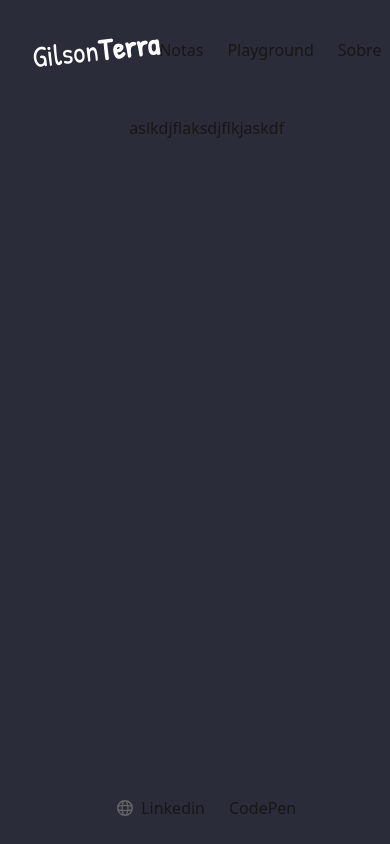
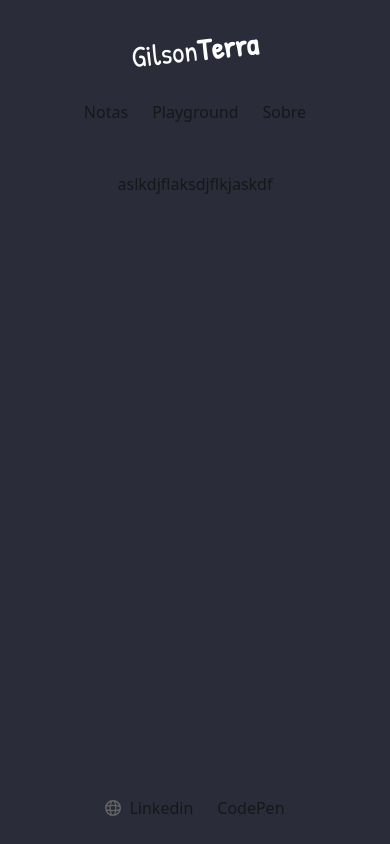
Before and after one commit to gilsonterra/gilsonterra.github.io, a Next.js app: page / in a window 390 px wide. Built offline with nearby package versions, Linux system fonts and the light colour scheme; a web font is replaced by a local one.

Commit message:
chore: ajuste lint

```diff
--- a/src/app/components/Header/Header.tsx
+++ b/src/app/components/Header/Header.tsx
@@ -3,7 +3,7 @@ import Title from "../Title/Title";
 
 const Header: React.FC = () => {
   return (
-    <header className="flex justify-between items-center">
+    <header className="flex flex-col gap-8 sm:flex-row md:gap-4 justify-between items-center flex-wrap">
       <Title />
       <Menu />
     </header>
--- a/src/app/components/Title/Title.tsx
+++ b/src/app/components/Title/Title.tsx
@@ -3,7 +3,7 @@ import Link from "next/link";
 const Title: React.FC = () => {
   return (
     <Link
-      className="text-3xl text-white font-patrick-hand -rotate-6 hover:rotate-0 transition-transform duration-700 ease-in-out"
+      className="text-3xl  text-white font-patrick-hand -rotate-6 hover:rotate-0 transition-transform duration-700 ease-in-out"
       href="/"
     >
       <div className="flex">
--- a/tailwind.config.ts
+++ b/tailwind.config.ts
@@ -8,16 +8,19 @@ export default {
   ],
   theme: {
     extend: {
+      fontSize: {
+        fluid: "calc(1vw + 1rem)",
+      },
       colors: {
         background: "var(--background)",
         foreground: "var(--foreground)",
       },
     },
     fontFamily: {
-      'patrick-hand': ['var(--patrick-hand)', 'cursive'],
-      'ballo-paaji-2': ['var(--ballo-paaji-2)', 'cursive'],
-      'righteous': ['var(--righteous)', 'cursive'],
-    }
+      "patrick-hand": ["var(--patrick-hand)", "cursive"],
+      "ballo-paaji-2": ["var(--ballo-paaji-2)", "cursive"],
+      righteous: ["var(--righteous)", "cursive"],
+    },
   },
   plugins: [],
 } satisfies Config;
```
